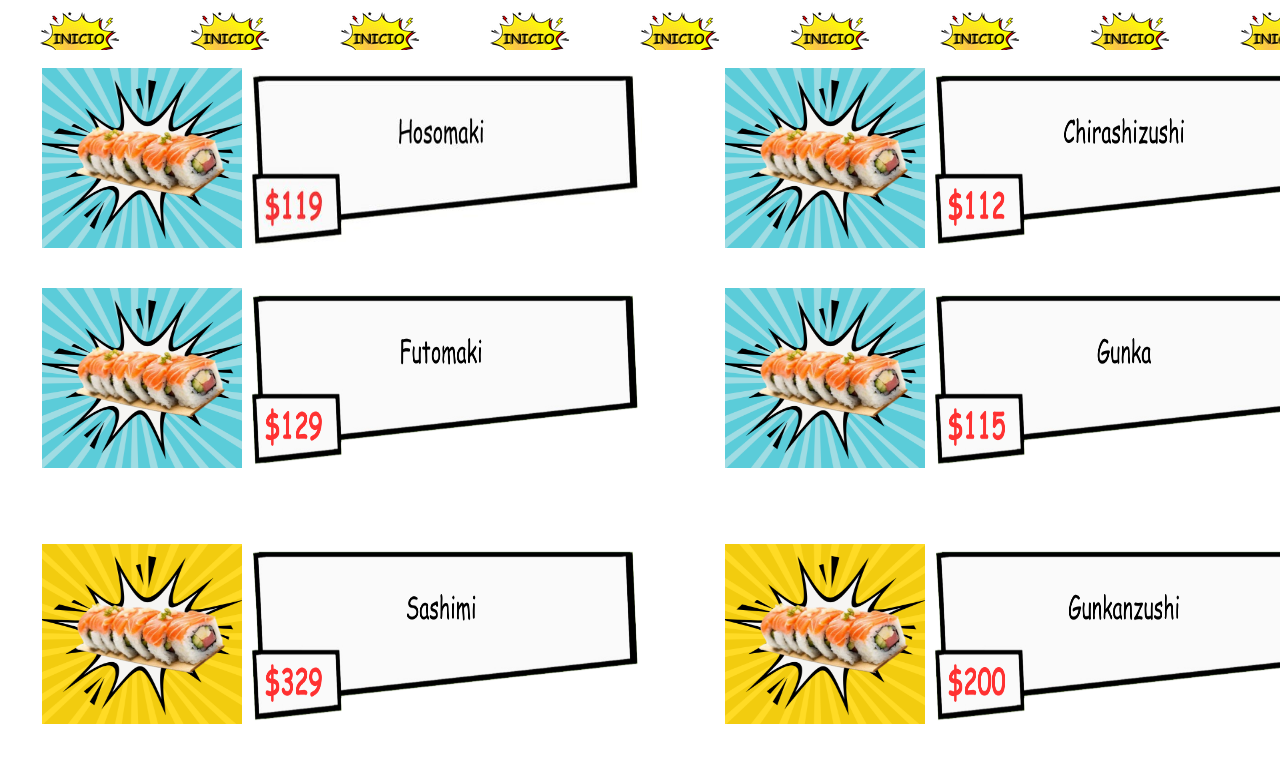
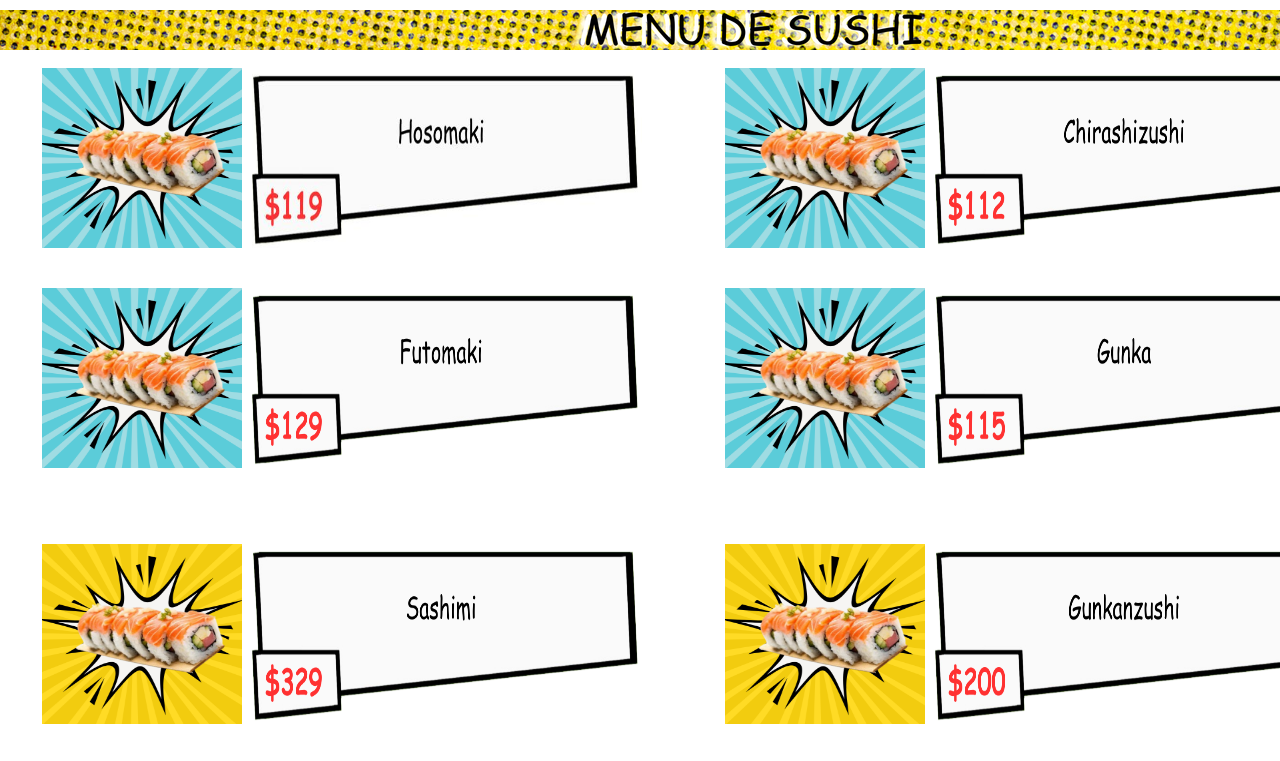
Before and after one commit to Raul-Quevedo/PROYECTO-FINAL, a plain HTML site: page index2.html in a window 1280 px wide. Shown: the part 226-987 px from the top of the page. Drawn offline with Linux system fonts and the light colour scheme; a web font is replaced by a local one.

Commit message:
OFICIAAAAAAAAAAAL

```diff
--- a/Sushi/estilos/estilos.css
+++ b/Sushi/estilos/estilos.css
@@ -191,7 +191,7 @@ main{
 .titulo2{
     width: 1366px;
     height: 40px;
-    background-image:url(../imagenes/inicio.png);
+    background-image:url(../imagenes/menu.png);
 }
 /* FOOTER COMIENZO */
 .pie{
```
